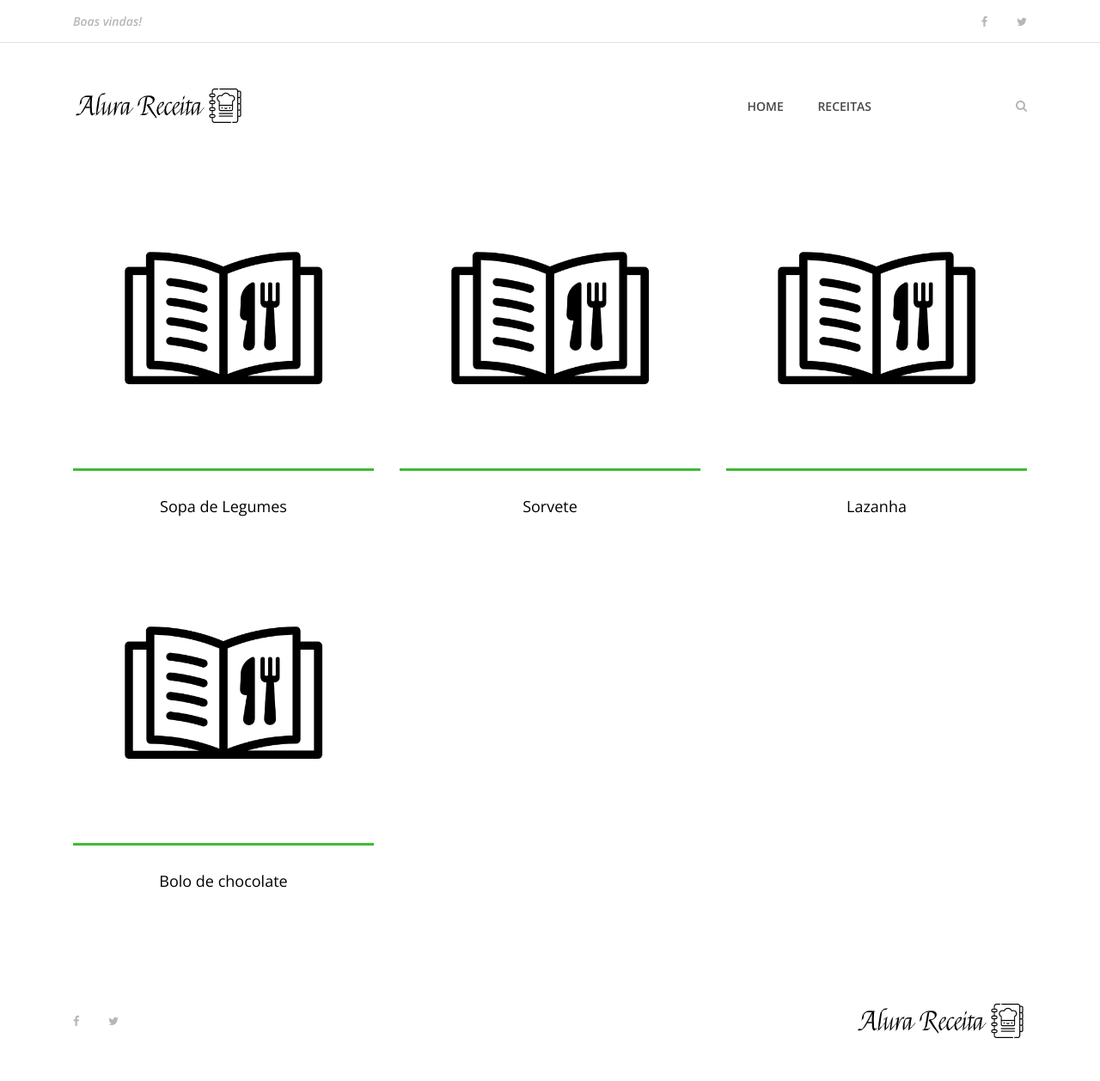
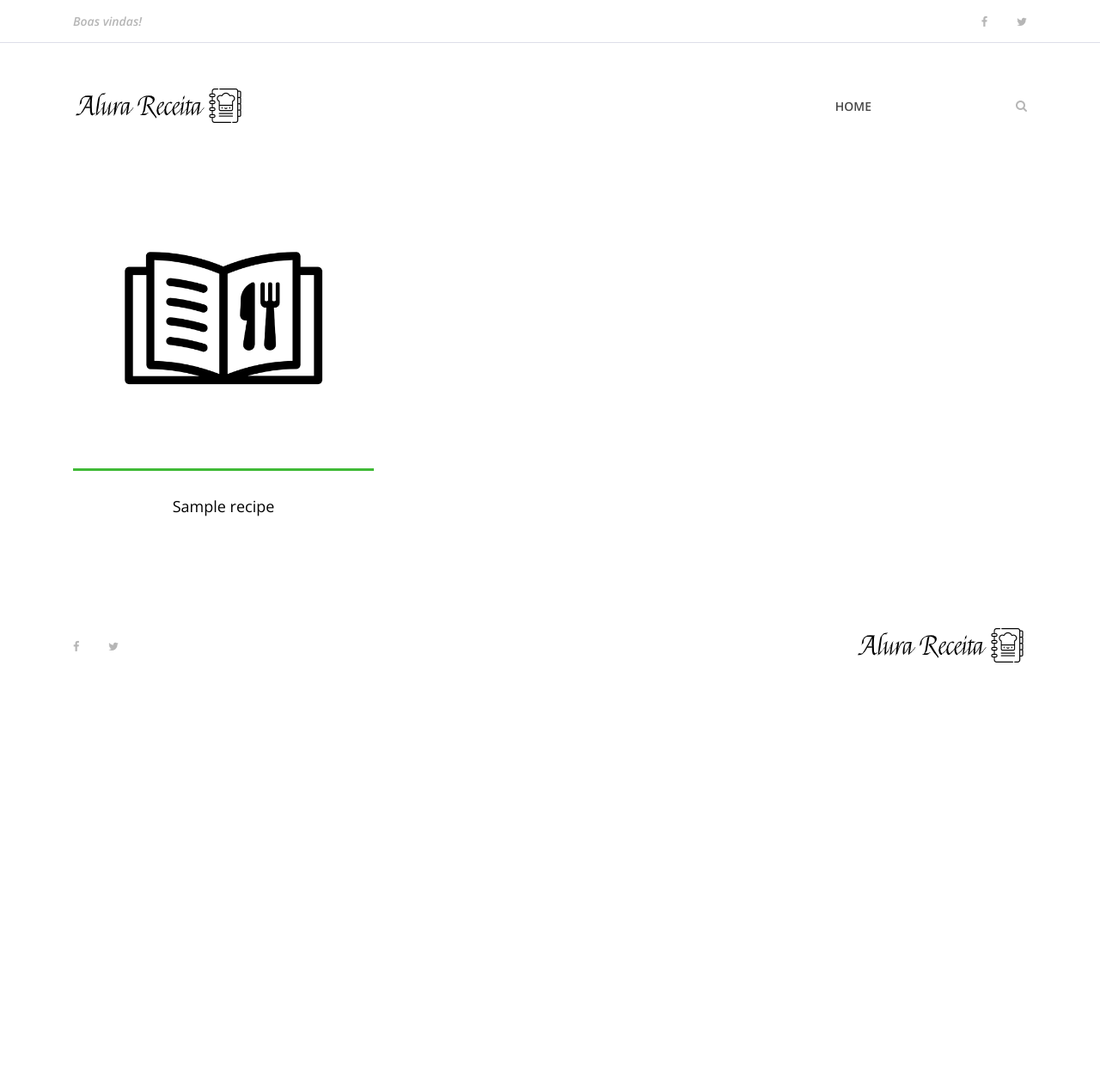
Before and after one commit to lucasviinic/django-training, a Django app: page / in a window 1280 px wide. Shown: the whole page at 86% size. After the commit the page ends 771 px from the top, so only its background shows below. Run offline with Django 3.2, Linux system fonts and the light colour scheme; tables that the repository leaves empty hold one stand-in row (values such as "Sample post"); some libraries are stand-ins or nearby versions.

Commit message:
Parâmetros na url

```diff
--- a/introduction-to-django/recipes/templates/index.html
+++ b/introduction-to-django/recipes/templates/index.html
@@ -31,19 +31,21 @@
 <section class="best-receipe-area">
 <div class="container">
     <div class="row">
-        {% for chave, nome_da_receita in nome_das_receitas.items %}
-        <!-- Single Best Receipe Area -->
+        {% if receitas %}
+        {% for receita in receitas %}
         <div class="col-12 col-sm-6 col-lg-4">
             <div class="single-best-receipe-area mb-30">
                 <img src="{% static 'img/bg-img/foto_receita.png' %}" alt="">
                 <div class="receipe-content">
-                    <a href="{% url 'receita' %}">
-                        <h5>{{ nome_da_receita }}</h5>
+                    <a href="{% url 'receita' receita.id %}">
+                        <h5>{{ receita.nome_da_receita }}</h5>
                     </a>
                 </div>
             </div>
         </div>
         {% endfor %}
+        {% else %}
+        {% endif %}
     </div>
 </div>
 </section>
--- a/introduction-to-django/recipes/templates/partials/menu.html
+++ b/introduction-to-django/recipes/templates/partials/menu.html
@@ -58,7 +58,7 @@
                     <div class="classynav">
                         <ul>
                             <li><a href="{% url 'index' %}">Home</a></li>
-                            <li><a href="{% url 'receita' %}">Receitas</a></li>
+                            {% comment %} <li><a href="{% url 'receita' %}">Receitas</a></li> {% endcomment %}
                         </ul>
 
                         <!-- Formulario de busca -->
--- a/introduction-to-django/recipes/urls.py
+++ b/introduction-to-django/recipes/urls.py
@@ -4,5 +4,5 @@ from . import views
 
 urlpatterns = [
     path('', views.index, name='index'),
-    path('/receita', views.receita, name='receita')
+    path('<int:receita_id>', views.receita, name='receita')
 ]
--- a/introduction-to-django/recipes/views.py
+++ b/introduction-to-django/recipes/views.py
@@ -1,19 +1,19 @@
-from django.shortcuts import render
+from django.shortcuts import render, get_list_or_404, get_object_or_404
 from django.http import HttpResponse
+from .models import Recipe
 
 def index(request):
-    receitas = {
-        1:'Sopa de Legumes',
-        2:'Sorvete',
-        3:'Lazanha',
-        4:'Bolo de chocolate'
-    }
+    receitas = Recipe.objects.all()
 
     dados = {
-        'nome_das_receitas': receitas
+        'receitas': receitas
     }
 
     return render(request, 'index.html', dados)
 
-def receita(request):
-    return render(request, 'receita.html')
+def receita(request, receita_id):
+    receita = get_object_or_404(Recipe, pk=receita_id)
+    receita_a_exibir = {
+        'receita': receita
+    }
+    return render(request, 'receita.html', receita_a_exibir)
```
Also changed, not shown: introduction-to-django/recipes/templates/receita.html (+7 -7 lines).
